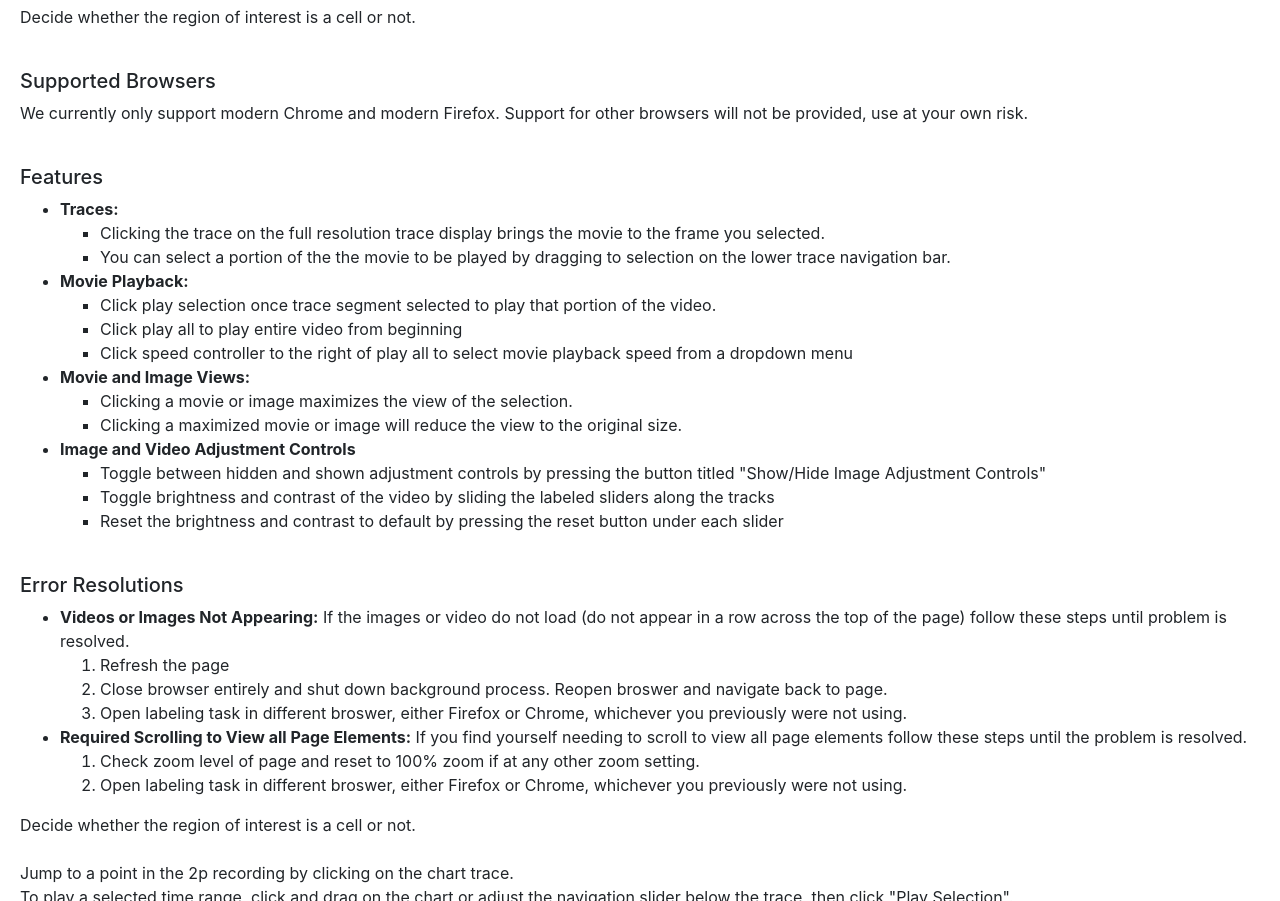
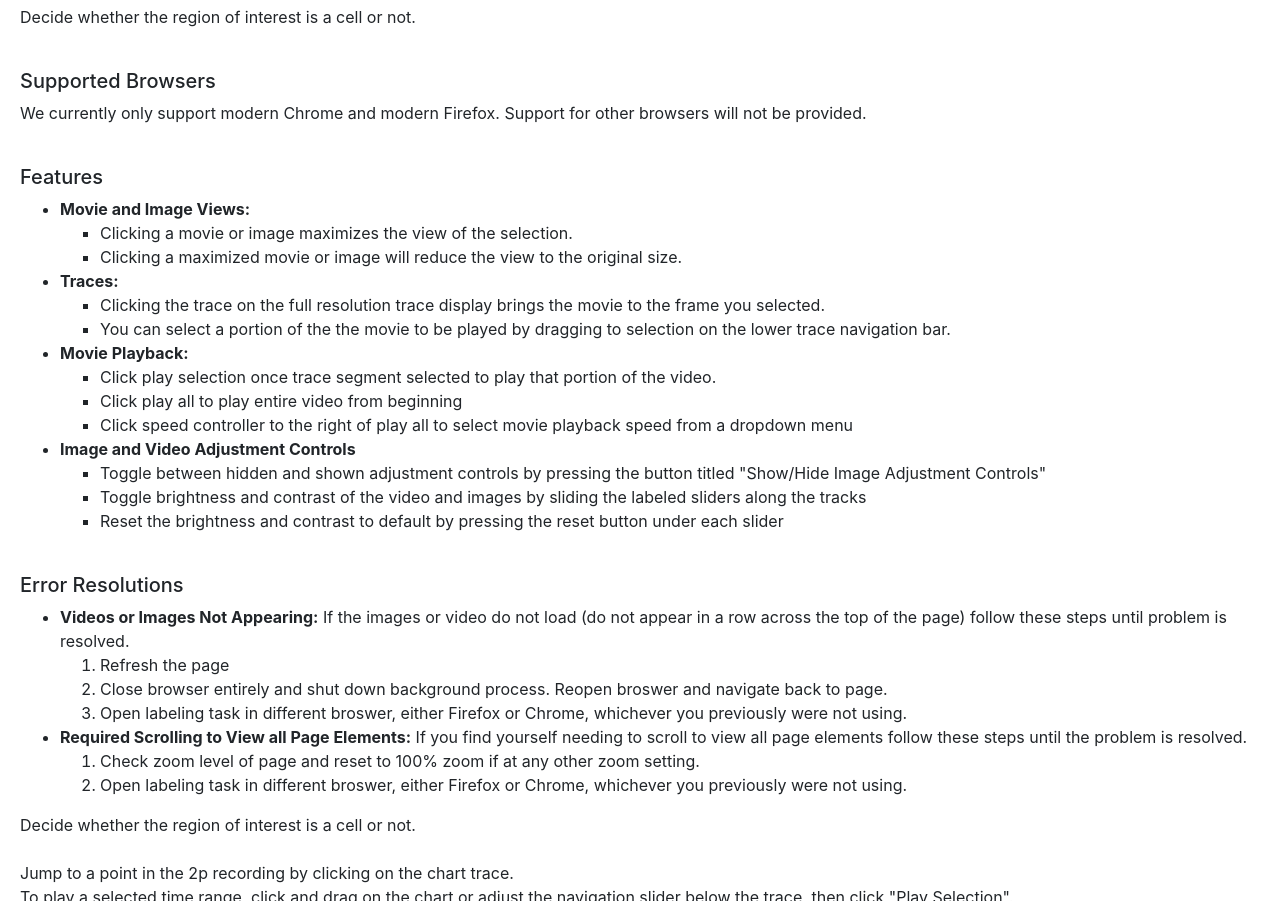
Before and after one commit to AllenInstitute/segmentation-labeling-app, a plain HTML site: page slapp/app/index.liquid.html in a window 1280 px wide. Shown: the part 853-1754 px from the top of the page. Drawn offline with nearby package versions, Linux system fonts and the light colour scheme; no server answers.

Commit message:
Requested Changes
Removed 'use at your own risk'
Moved image view features up to top of list
Added line for brightness and contrast of both images and videos

```diff
--- a/slapp/app/index.liquid.html
+++ b/slapp/app/index.liquid.html
@@ -282,11 +282,17 @@
         <br>
         <h5>Supported Browsers</h5>
         <p>We currently only support modern Chrome and modern Firefox.
-          Support for other browsers will not be provided, use at your own
-          risk.</p>
+          Support for other browsers will not be provided.</p>
         <br>
         <h5>Features</h5>
         <ul>
+          <li><b>Movie and Image Views:</b></li>
+          <ul type="square">
+            <li>Clicking a movie or image maximizes the view of the
+              selection.</li>
+            <li>Clicking a maximized movie or image will reduce the view to
+              the original size.</li>
+          </ul>
           <li><b>Traces:</b></li>
           <ul type="square">
             <li>Clicking the trace on the full resolution trace display
@@ -302,19 +308,12 @@
             <li>Click speed controller to the right of play all to select
             movie playback speed from a dropdown menu</li>
           </ul>
-          <li><b>Movie and Image Views:</b></li>
-          <ul type="square">
-            <li>Clicking a movie or image maximizes the view of the
-              selection.</li>
-            <li>Clicking a maximized movie or image will reduce the view to
-              the original size.</li>
-          </ul>
           <li><b>Image and Video Adjustment Controls</b></li>
           <ul type="square">
             <li>Toggle between hidden and shown adjustment controls by pressing
             the button titled "Show/Hide Image Adjustment Controls"</li>
-            <li>Toggle brightness and contrast of the video by sliding the
-            labeled sliders along the tracks</li>
+            <li>Toggle brightness and contrast of the video and images by
+              sliding the labeled sliders along the tracks</li>
             <li>Reset the brightness and contrast to default by pressing
             the reset button under each slider</li>
           </ul>
```
